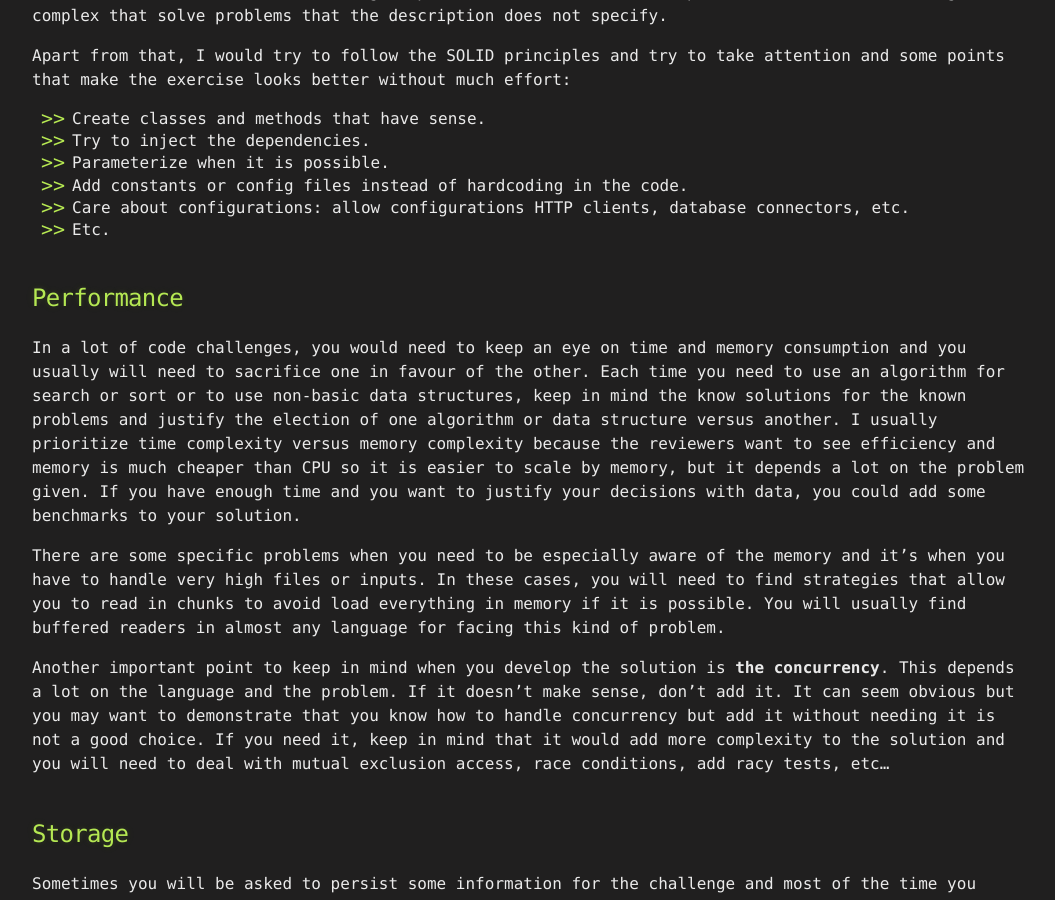
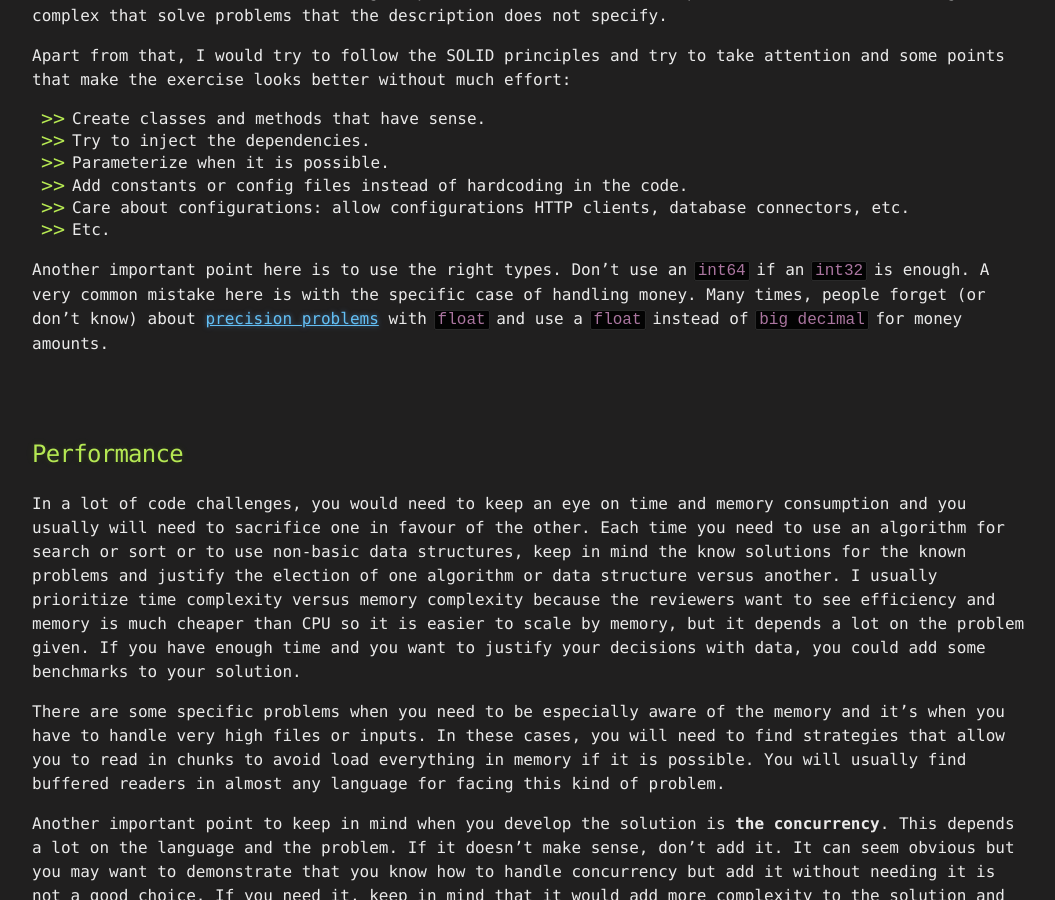
Before and after one commit to ZeusPerez/the-manolin, a Jekyll site: the page built from _posts/2021-10-21-code-challenge-my-tips.md, in a window 1280 px wide and 900 px high, scrolled down 2160 px. Shown: the whole window, without its empty margins (108-1163 px from the left). Built offline with Jekyll 4.4.1, drawn with Linux system fonts in a browser that asks for light colours.

Commit message:
Add comment about types in design

```diff
--- a/_posts/2021-10-21-code-challenge-my-tips.md
+++ b/_posts/2021-10-21-code-challenge-my-tips.md
@@ -52,6 +52,9 @@ Apart from that, I would try to follow the SOLID principles and try to take atte
 - Add constants or config files instead of hardcoding in the code.
 - Care about configurations: allow configurations HTTP clients, database connectors, etc.
 - Etc.
+
+Another important point here is to use the right types. Don't use an `int64` if an `int32` is enough. A very common mistake here is with the specific case of handling money. Many times, people forget (or don't know) about [precision problems](https://stackoverflow.com/questions/3730019/why-not-use-double-or-float-to-represent-currency) with `float` and use a `float` instead of `big decimal` for money amounts.
+
 <br/><br/>
 
 ## Performance
```
